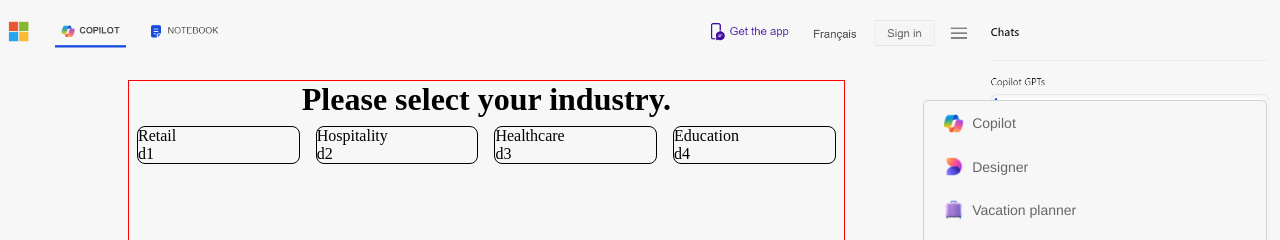
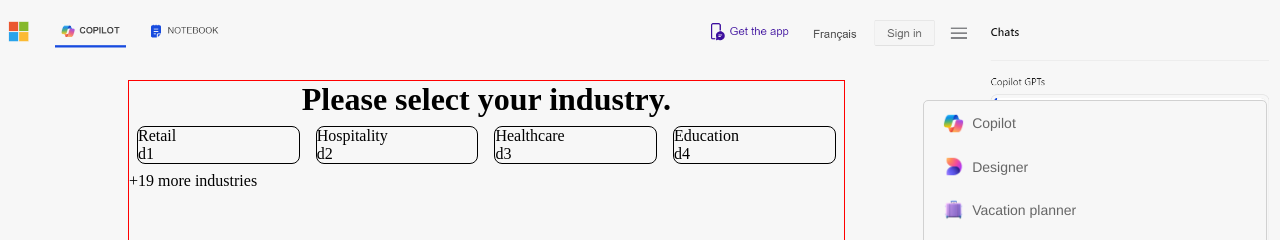
Before and after one commit to chinghang0504/brainstation-industry-project, a React (Vite) app: page / in a window 1280 px wide. Shown: the top 240 px of the page. Built offline with nearby package versions, Linux system fonts and the light colour scheme.

Commit message:
Add show more and show less actions

```diff
--- a/src/components/Feature.jsx
+++ b/src/components/Feature.jsx
@@ -7,8 +7,50 @@ import fitness from '../assets/fitness.png'
 import vacation from '../assets/vacation.png'
 import briefcase from '../assets/briefcase.png'
 
+const data = {
+  questions: [
+    {
+      title: 'Please select your industry.',
+      description: '',
+      question: '',
+      options: [
+        { title: 'Retail', description: 'd1' },
+        { title: 'Hospitality', description: 'd2' },
+        { title: 'Healthcare', description: 'd3' },
+        { title: 'Education', description: 'd4' }
+      ],
+      answer: 0,
+      showMore: '+19 more industries',
+      showLess: 'show less',
+    },
+    {
+      title: 'xxx',
+      description: '',
+      question: '',
+      options: [
+        { title: '1', description: 'd1' },
+        { title: '2', description: 'd2' },
+        { title: '3', description: 'd3' },
+        { title: '4', description: 'd4' },
+        { title: '5', description: 'd5' },
+        { title: '6', description: 'd6' },
+        { title: '7', description: 'd7' },
+        { title: '8', description: 'd8' },
+        { title: '9', description: 'd9' },
+        { title: '10', description: 'd10' },
+        { title: '11', description: 'd11' },
+        { title: '12', description: 'd12' }
+      ],
+      answer: 0,
+      showMore: '+19 more industries',
+      showLess: 'show less',
+    }
+  ]
+};
+
 function Feature() {
   const [questionNum, setQuestionNum] = useState(0);
+  const [showMore, setShowMore] = useState(false);
 
   // Click the container
   function clickContainer(num) {
@@ -23,45 +65,9 @@ function Feature() {
     }
   }
 
-  const data = {
-    questions: [
-      {
-        title: 'Please select your industry.',
-        description: '',
-        question: '',
-        options: [
-          { title: 'Retail', description: 'd1' },
-          { title: 'Hospitality', description: 'd2' },
-          { title: 'Healthcare', description: 'd3' },
-          { title: 'Education', description: 'd4' }
-        ],
-        answer: 0,
-        showMore: '',
-      },
-      {
-        title: 'xxx',
-        description: '',
-        question: '',
-        options: [
-          { title: '1', description: 'd1' },
-          { title: '2', description: 'd2' },
-          { title: '3', description: 'd3' },
-          { title: '4', description: 'd4' }
-        ],
-        answer: 0,
-        showMore: '',
-        moreOptions: [
-          { title: '5', description: 'd5' },
-          { title: '6', description: 'd6' },
-          { title: '7', description: 'd7' },
-          { title: '8', description: 'd8' },
-          { title: '9', description: 'd9' },
-          { title: '10', description: 'd10' },
-          { title: '11', description: 'd11' },
-          { title: '12', description: 'd12' }
-        ]
-      }
-    ]
+  // Click the show more
+  function clickShowMore() {
+    setShowMore(!showMore);
   }
 
   return (
@@ -104,7 +110,7 @@ function Feature() {
           <p className='header__question'>{data.questions[questionNum].question}</p>
         </div>
         <div className='main'>
-          {data.questions[questionNum].options.map((question, index) => {
+          { !showMore && data.questions[questionNum].options.slice(0, 4).map((question, index) => {
             return (
               <div className='main-container' onClick={() => clickContainer(index)}>
                 <p className='main-container__title'>{question.title}</p>
@@ -112,6 +118,16 @@ function Feature() {
               </div>
             )
           })}
+          {showMore && data.questions[questionNum].options.map((question, index) => {
+            return (
+              <div className='main-container' onClick={() => clickContainer(index)}>
+                <p className='main-container__title'>{question.title}</p>
+                <p className='main-container__description'>{question.description}</p>
+              </div>
+            )
+          })}
+          <p className='main__show-more' onClick={clickShowMore}>{!showMore && data.questions[questionNum].showMore}</p>
+          <p className='main__show-less' onClick={clickShowMore}>{showMore && data.questions[questionNum].showLess}</p>
         </div>
       </div>
     </>
--- a/src/components/Feature.scss
+++ b/src/components/Feature.scss
@@ -90,6 +90,10 @@
 .main {
     display: flex;
     flex-wrap: wrap;
+
+    &__show-more {
+        cursor: pointer;
+    }
 }
 
 .main-container {
```
